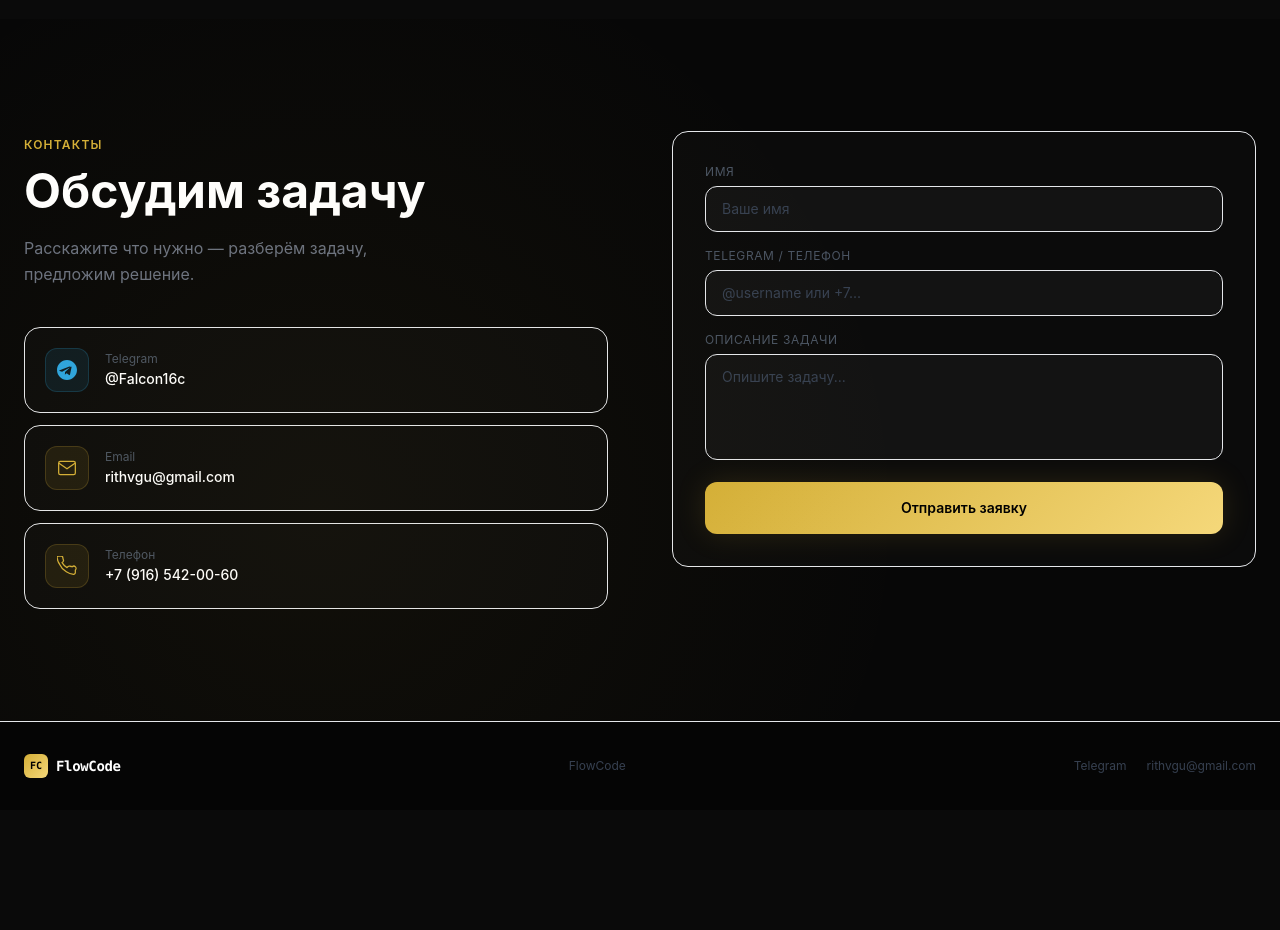
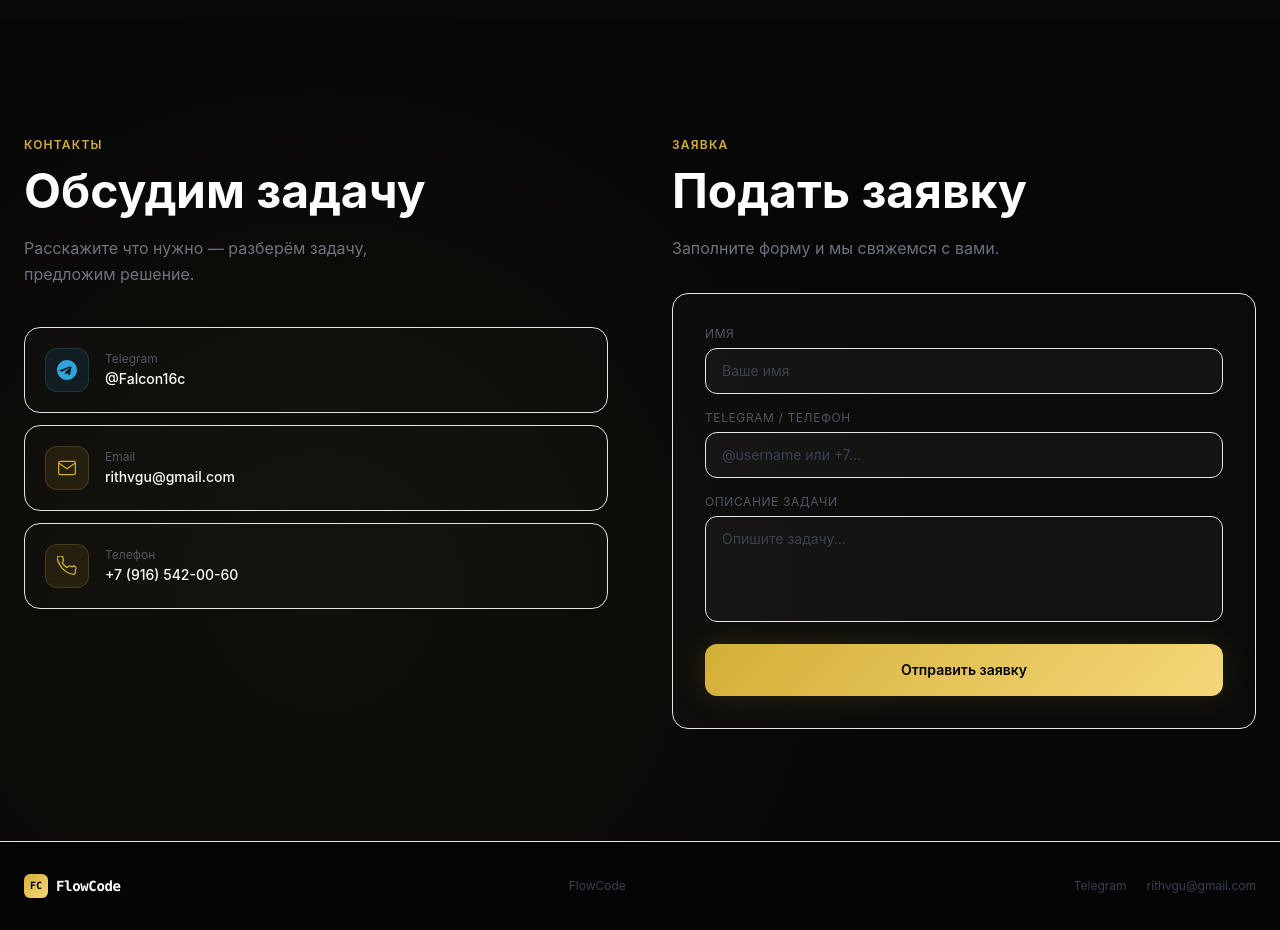
Before and after one commit to seva03576-lgtm/FlowCode, a React (Vite) app: page / in a window 1280 px wide. Shown: the part 5040-5970 px from the top of the page. Before the commit the page ends 5850 px from the top, so only its background shows below. Built offline with nearby package versions, Linux system fonts and the light colour scheme; no server answers.

Commit message:
Update Contact.tsx

```diff
--- a/src/components/Contact.tsx
+++ b/src/components/Contact.tsx
@@ -183,8 +183,22 @@ const Contact = () => {
             initial={{ opacity: 0, x: 32 }}
             animate={inView ? { opacity: 1, x: 0 } : {}}
             transition={{ duration: 0.55, delay: 0.15 }}
-            className="-mt-2 lg:-mt-0"
           >
+
+            <div className="mb-8">
+  <span className="text-[#D4AF37] text-xs uppercase tracking-widest font-semibold">
+    Заявка
+  </span>
+
+  <h2 className="text-4xl lg:text-5xl font-bold text-white mt-3 mb-5">
+    Подать заявку
+  </h2>
+
+  <p className="text-gray-500 text-base leading-relaxed">
+    Заполните форму и мы свяжемся с вами.
+  </p>
+</div>
+
             <form
               ref={formRef}
               onSubmit={handleSubmit}
```
